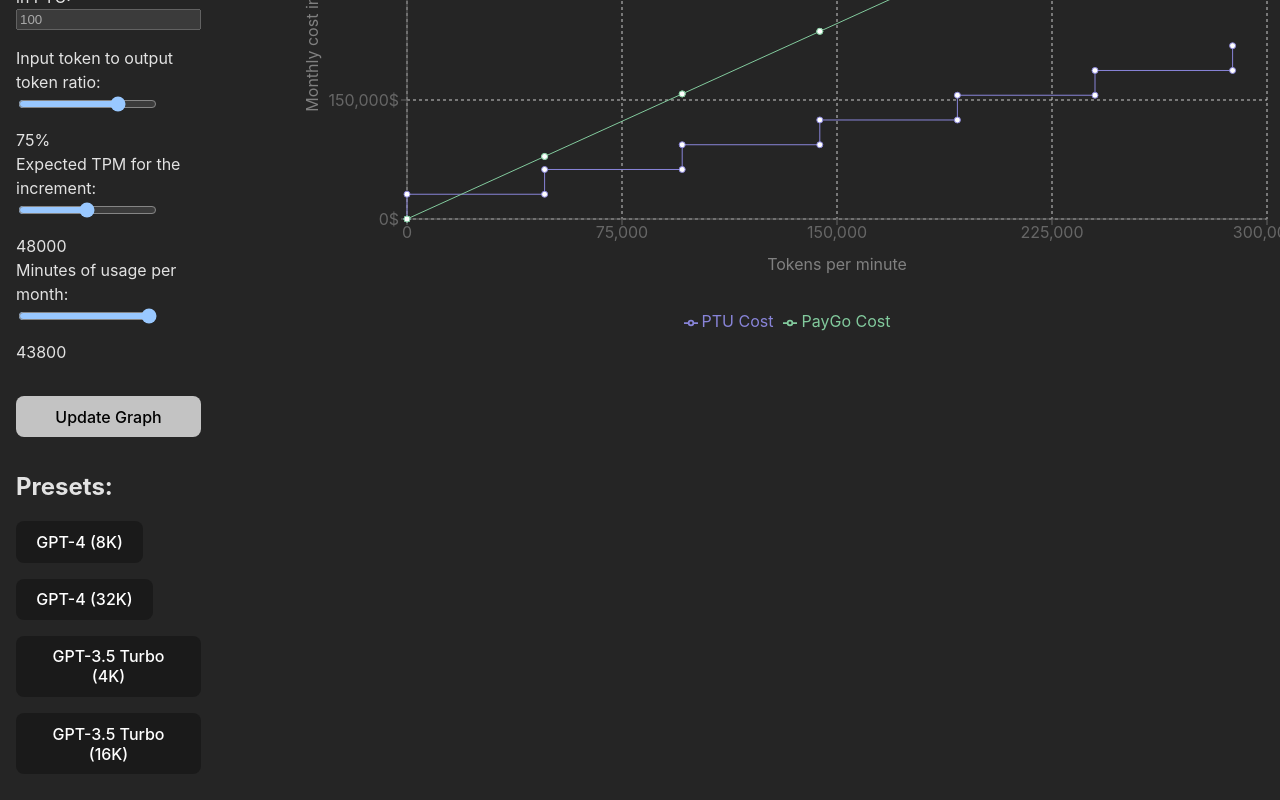
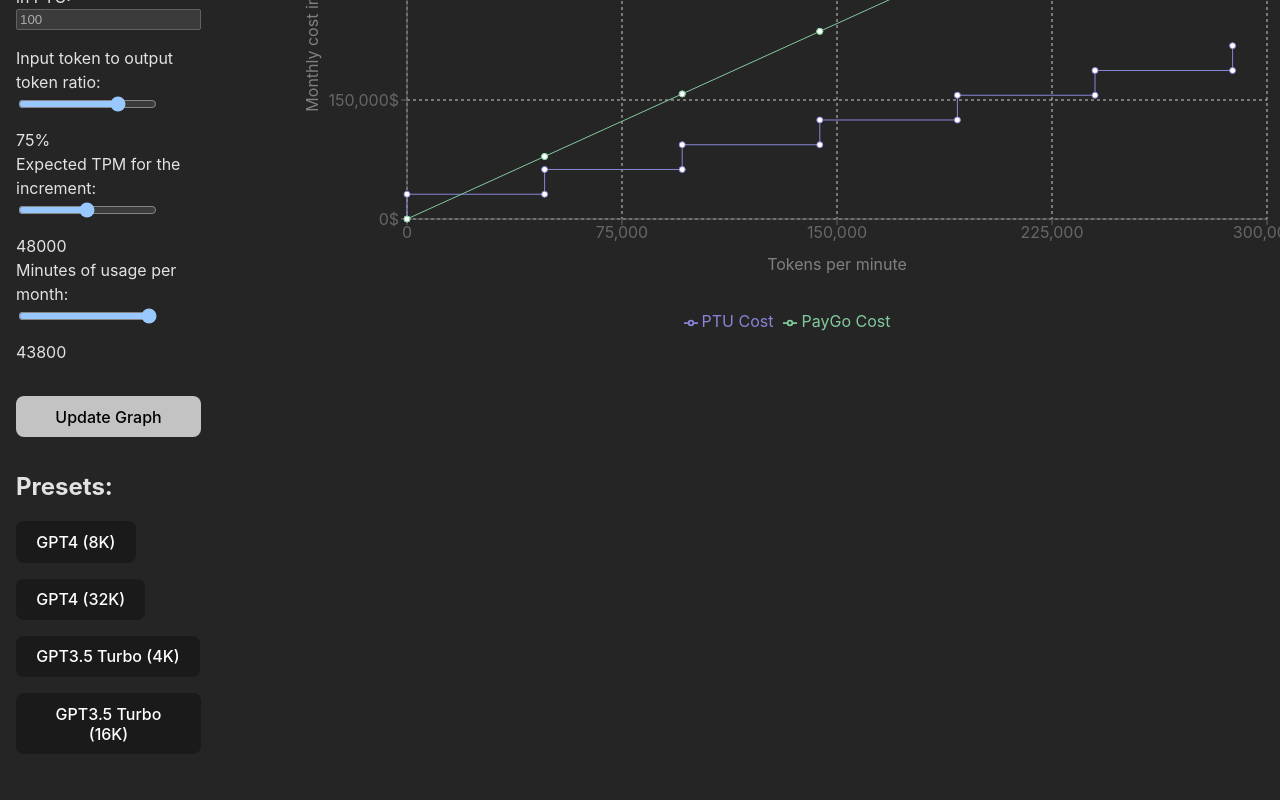
Before and after one commit to rom212/ptutool, a React (Vite) app: page / in a window 1280 px wide. Shown: the part 472-1272 px from the top of the page. Built offline with nearby package versions, Linux system fonts and the light colour scheme.

Commit message:
made the list of preset buttons dynamic

```diff
--- a/src/components/settings/Settings.tsx
+++ b/src/components/settings/Settings.tsx
@@ -205,30 +205,16 @@ const Settings: FC<Props> = ({ setData }) => {
         </div>
         <div className={styles.presets}>
           <h2>Presets:</h2>
-          <button
-            type="button"
-            onClick={() => handleModelChange(Models.GPT4_8K)}
-          >
-            GPT-4 (8K)
-          </button>
-          <button
-            type="button"
-            onClick={() => handleModelChange(Models.GPT4_32K)}
-          >
-            GPT-4 (32K)
-          </button>
-          <button
-            type="button"
-            onClick={() => handleModelChange(Models.GPT35_TURBO_4K)}
-          >
-            GPT-3.5 Turbo (4K)
-          </button>
-          <button
-            type="button"
-            onClick={() => handleModelChange(Models.GPT35_TURBO_16K)}
-          >
-            GPT-3.5 Turbo (16K)
-          </button>
+          {MODELS.map((model) => {
+            return (
+              <button
+                type="button"
+                onClick={() => handleModelChange(model.name as Models)}
+              >
+                {model.displayName}
+              </button>
+            );
+          })}
         </div>
       </form>
     </div>
```
